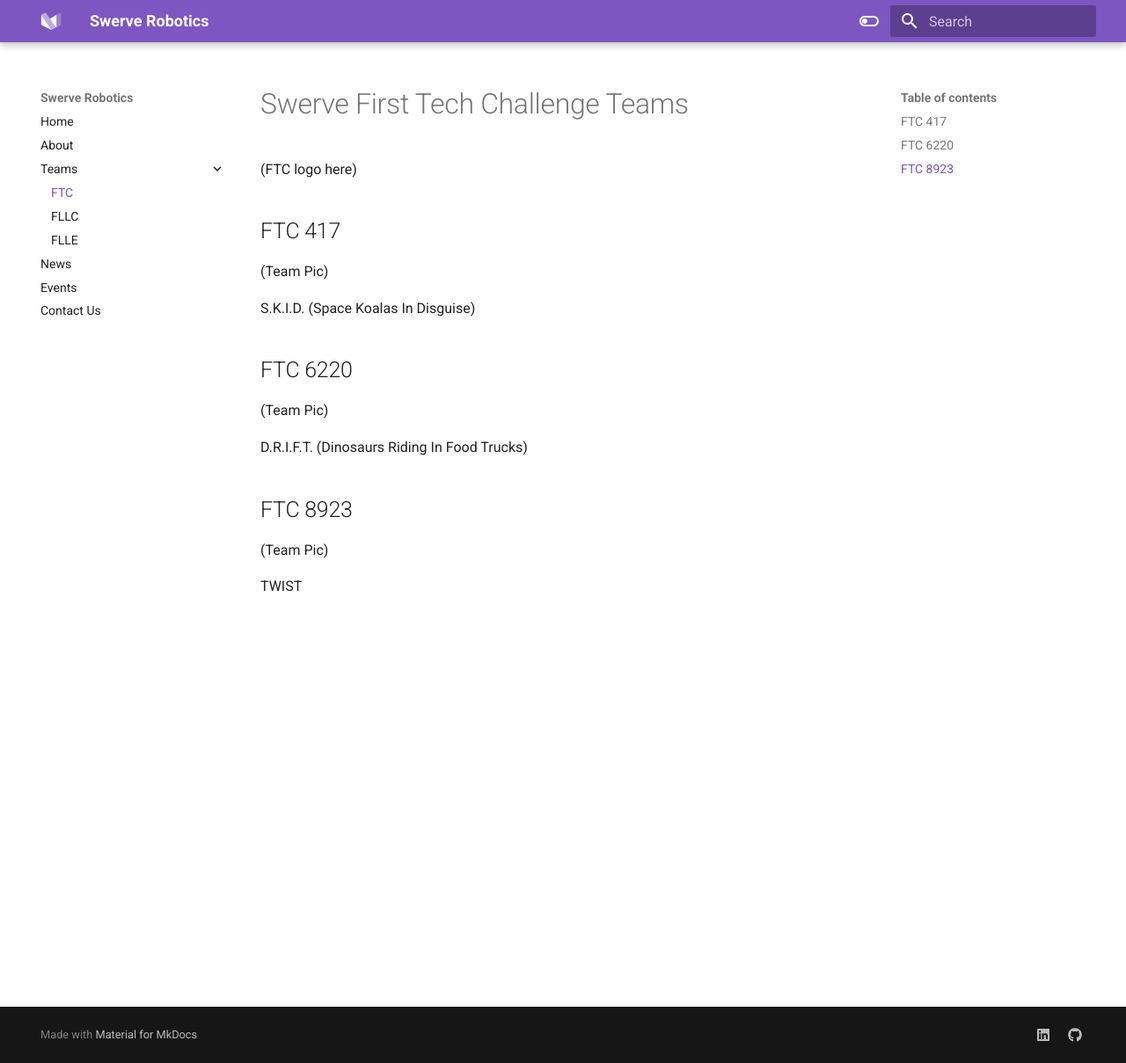
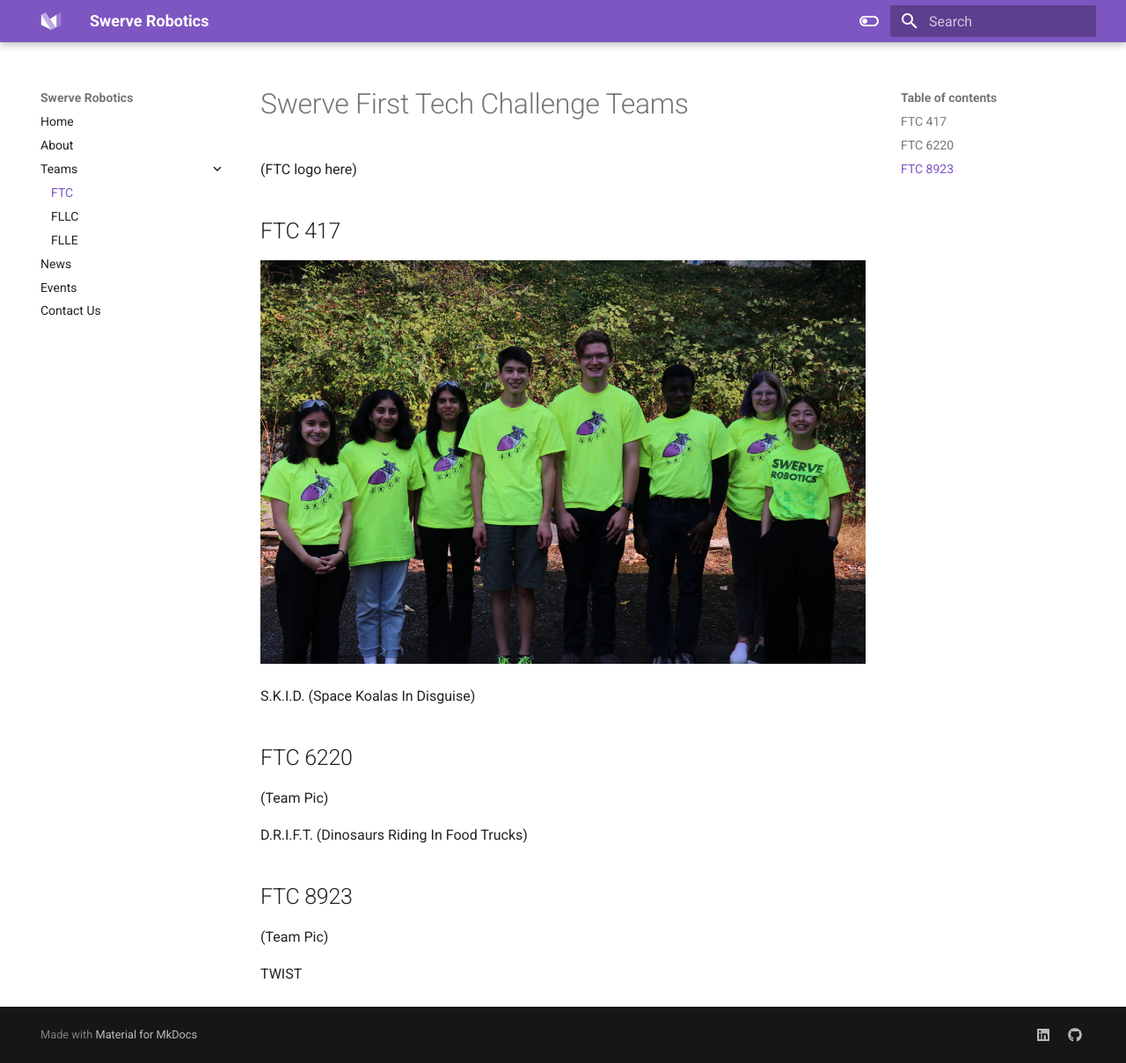
Before and after one commit to SwerveRobotics/swerverobotics.github.io, an MkDocs documentation site: the page built from docs/teams/teams_ftc.md, in a window 1280 px wide and 1209 px high. Shown: the whole window at 88% size. Built offline with MkDocs 1.6.1 and Material for MkDocs 9.7.7, drawn with Linux system fonts in a browser that asks for light colours.

Commit message:
1: added FTC 417 team pic

```diff
--- a/docs/teams/teams_ftc.md
+++ b/docs/teams/teams_ftc.md
@@ -4,7 +4,7 @@
 
 ## FTC 417
 
-(Team Pic)
+![SKID Team](../assets/images/ftc_417_2022.jpg)
 
 S.K.I.D. (Space Koalas In Disguise)
 
```
Also changed, not shown: docs/assets/images/ftc_417_2022.jpg (added).
